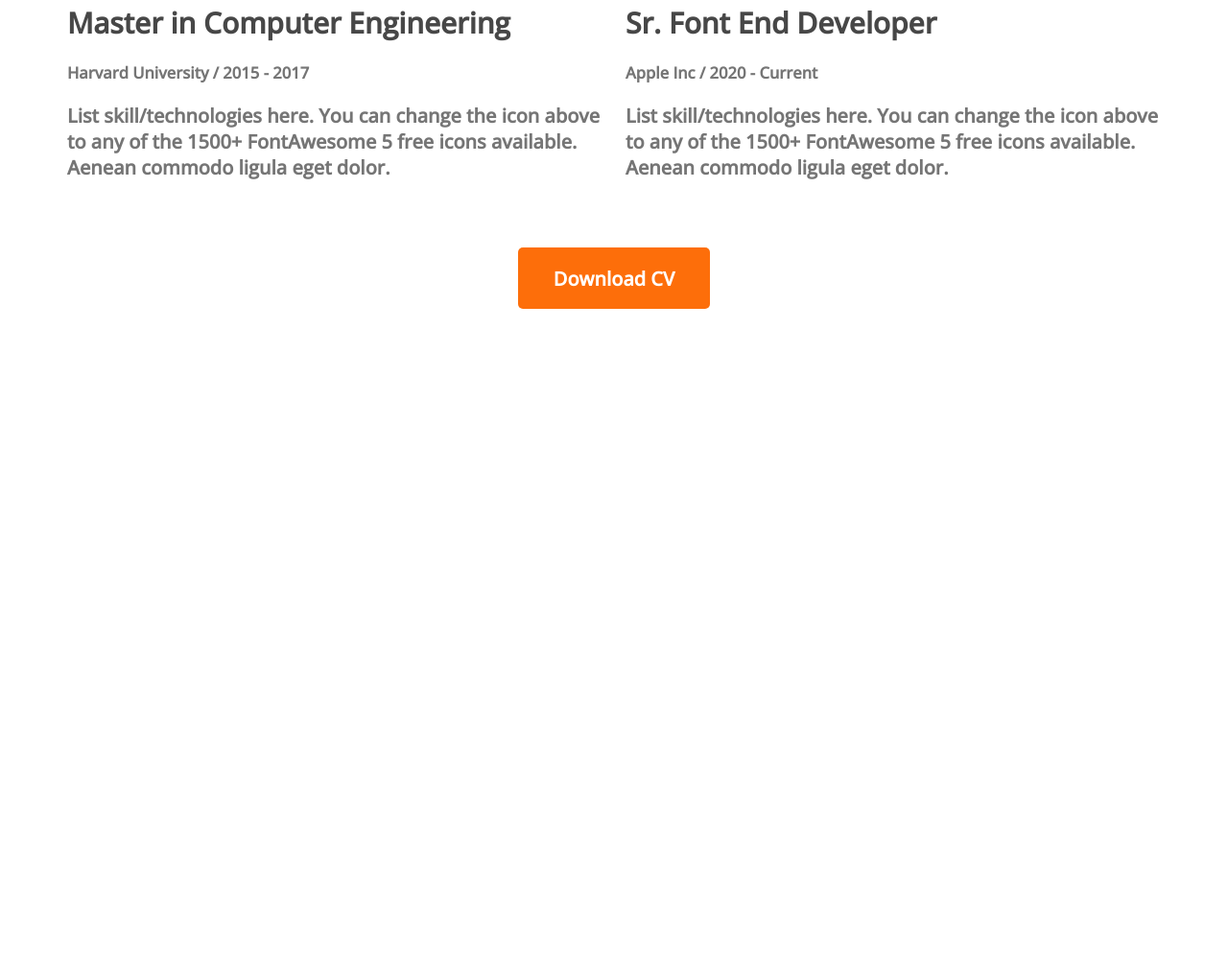
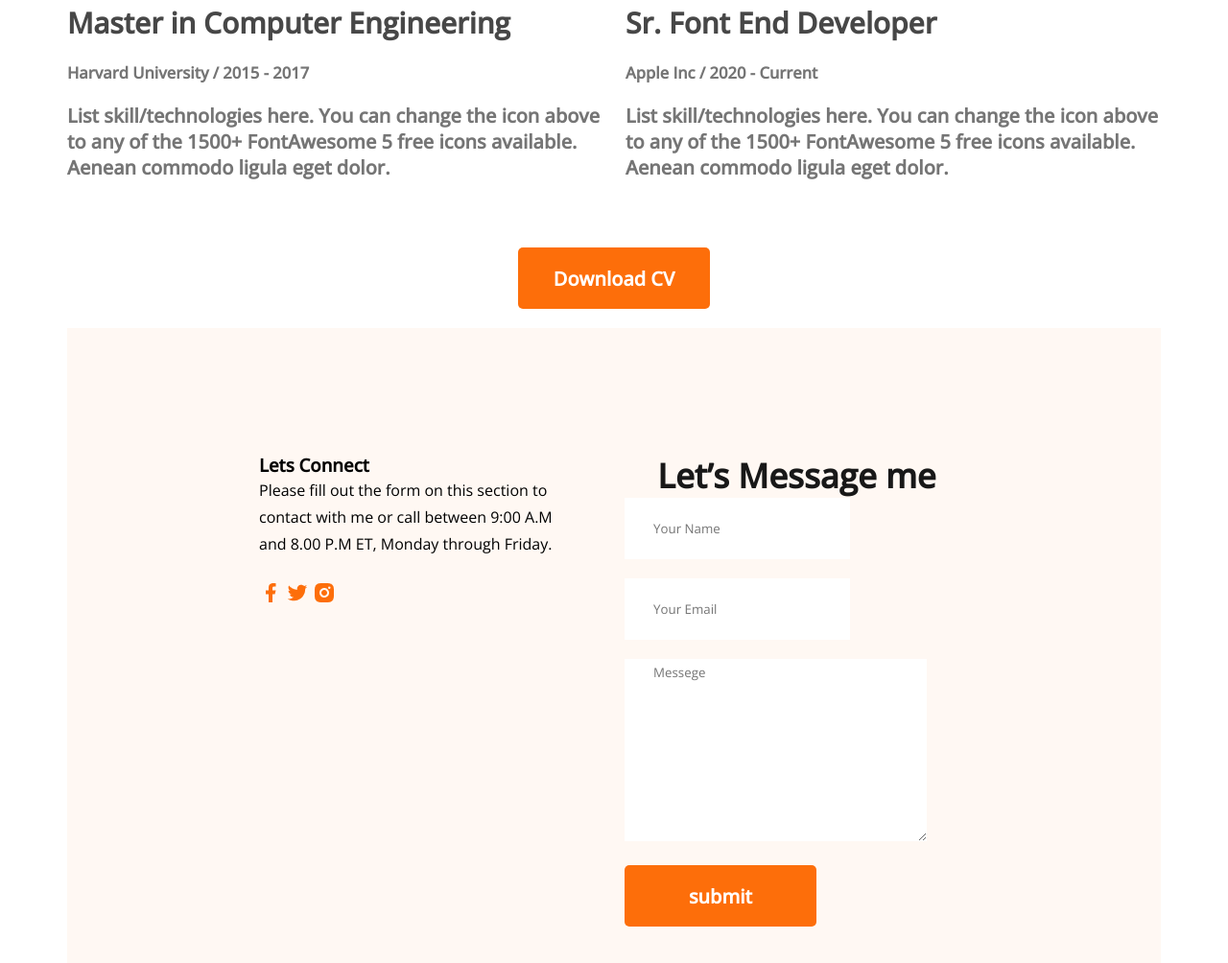
Before and after one commit to ittarek/developer-porttfolio, a plain HTML site: page index.html in a window 1280 px wide. Shown: the part 2622-3626 px from the top of the page at 96% size. Before the commit the page ends 2964 px from the top, so only its background shows below. Drawn offline with nearby package versions, Linux system fonts and the light colour scheme.

Commit message:
add a contact

```diff
--- a/frotolio style/protfolio.css
+++ b/frotolio style/protfolio.css
@@ -197,3 +197,39 @@ margin-bottom: 20px;
   text-align: center;
   margin-top: 50px;
 }
+
+
+/* contact style */
+.contact{
+  display: flex;
+  gap: 50px;
+  background: #FFF8F3;
+  padding: 130px 200px
+}
+.contact-title{
+  text-align: center;
+  font-weight: 700;
+font-size: 35px;
+color: #181818;
+}
+.contact input[type="text"], input[type="email"], textarea{
+  margin-bottom: 20px;
+  border: 0;
+  /* width: 100px; */
+  padding: 5px 30px;
+
+}
+.contact-description{
+  margin-bottom: 25px;
+  line-height: 28px;
+}
+.contact a{
+  text-decoration: none;
+  margin-right: 20px;
+  padding: 10px;
+}
+input{
+
+height: 54px;
+
+}
--- a/index.html
+++ b/index.html
@@ -179,6 +179,27 @@
                   <button class="btn-praimary">Download CV</button>
                 </div>
       </section>
+      <!-- contact section -->
+    <section class="contact">
+      <div>
+        <h3 class="contact-titlte">Lets Connect</h3>
+        <p class="contact-description">Please fill out the form on this section to contact with me or call between 9:00 A.M and 8.00 P.M ET, Monday through Friday.</p>
+        <img src="images/icons/facebook.png" alt="">
+        <img src="images/icons/twitter.png" alt="">
+        <img src="images/icons/insta.png" alt="">
+
+      </div>
+<div>
+  <h3 class="contact-title">Let’s Message me</h3>
+  <form action="">
+    <input type="text" id="name" placeholder="Your Name">
+    <input type="text" name="" id="Email" placeholder="Your Email">
+  <textarea name="" id="" cols="30" rows="10" placeholder="Messege"></textarea>
+  <input class="btn-praimary" type="submit" value="submit">
+  </form>
+
+</div>
+    </section>
     </main>
     <footer></footer>
   </body>
```
